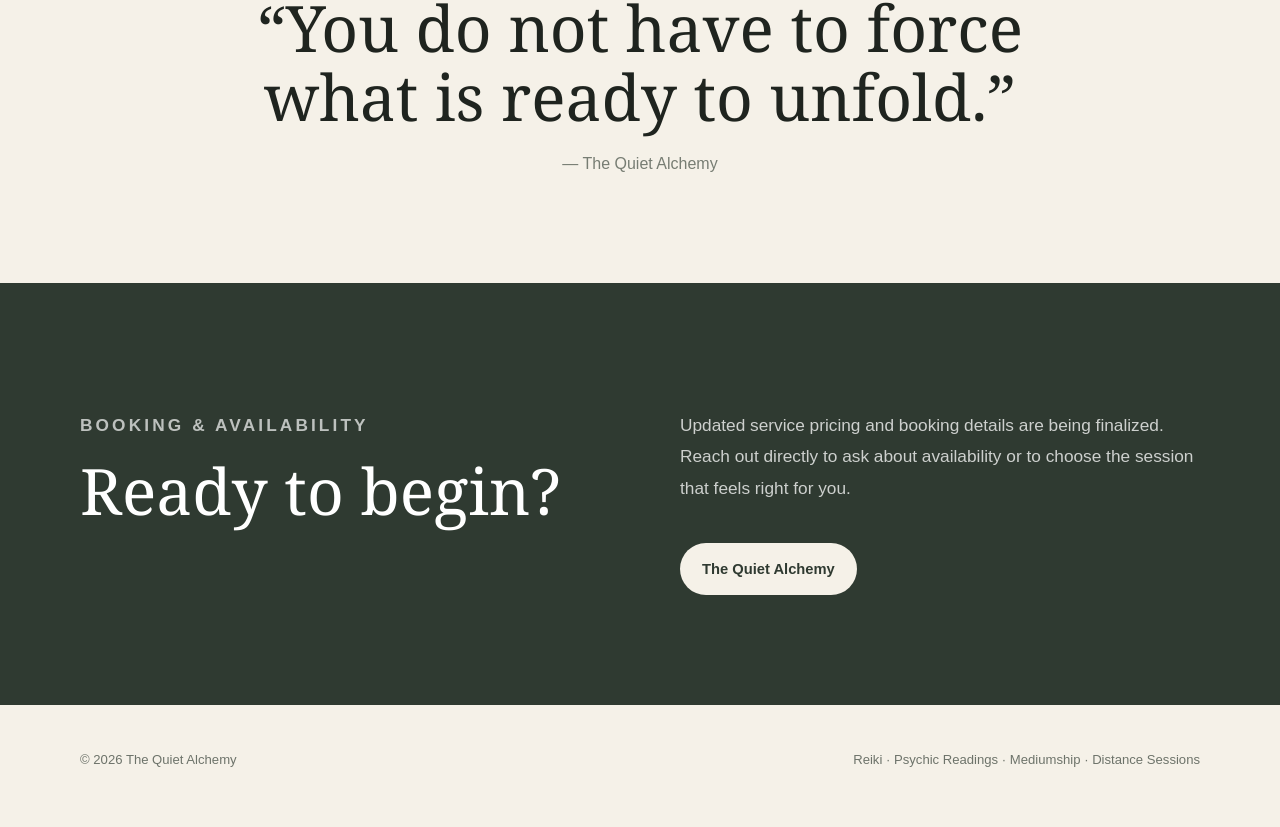
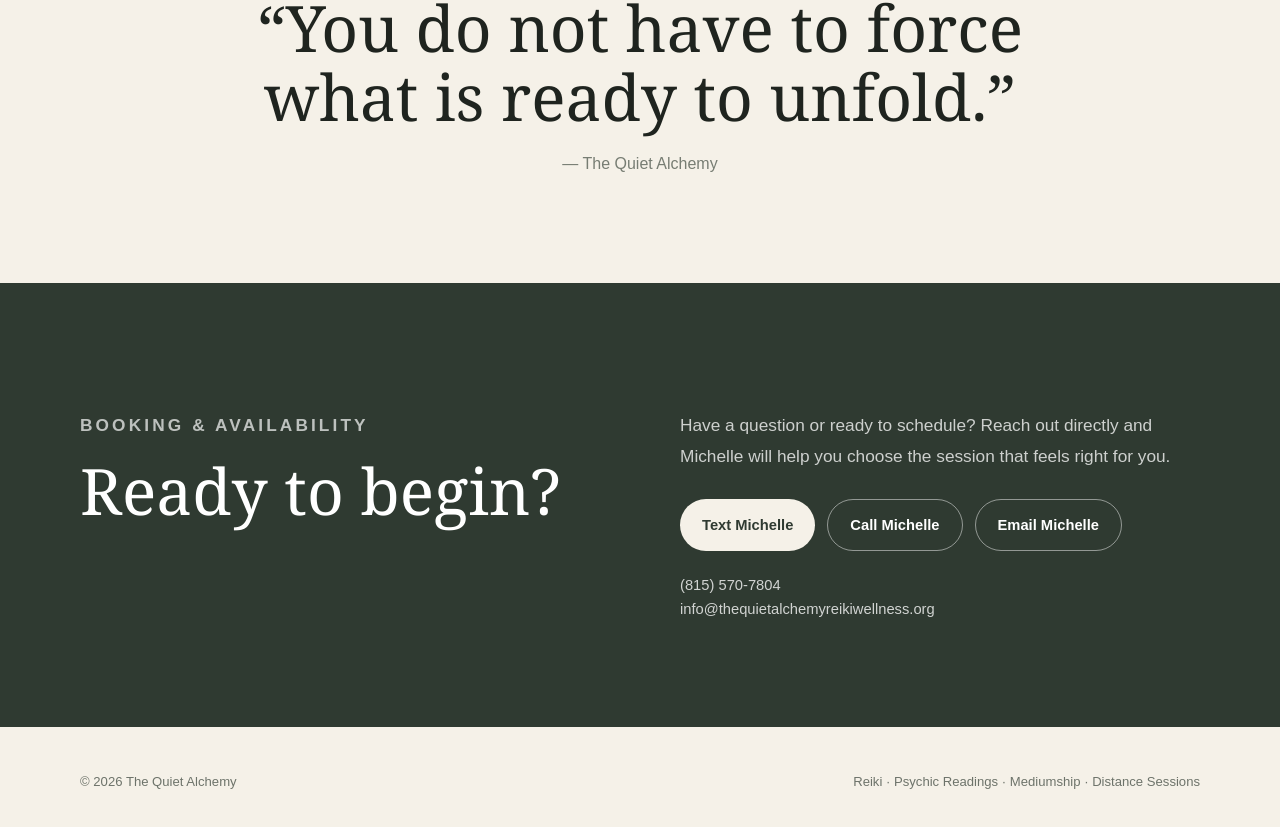
Before and after one commit to tommygreer1/quiet-alchemy-reiki-wellness, a Next.js app: page / in a window 1280 px wide. Shown: the part 2523-3350 px from the top of the page. Built offline with nearby package versions, Linux system fonts and the light colour scheme.

Commit message:
Add direct booking contact options
* Add booking contact actions

* Style booking contact actions

```diff
--- a/app/globals.css
+++ b/app/globals.css
@@ -43,10 +43,12 @@ h2 { font-size: clamp(2.4rem, 5vw, 4.6rem); line-height: 1; }
 h3 { font-size: 1.7rem; margin-bottom: 12px; }
 .heroCopy { font-size: clamp(1.05rem, 2vw, 1.3rem); line-height: 1.7; max-width: 660px; color: rgba(255,255,255,.88); }
 .heroActions { display: flex; gap: 12px; flex-wrap: wrap; margin-top: 34px; }
-.button { display: inline-flex; align-items: center; justify-content: center; min-height: 52px; padding: 0 22px; border-radius: 999px; font-weight: 700; font-size: .92rem; }
+.button { display: inline-flex; align-items: center; justify-content: center; min-height: 52px; padding: 0 22px; border-radius: 999px; font-weight: 700; font-size: .92rem; transition: transform .2s ease, opacity .2s ease, background .2s ease; }
+.button:hover { transform: translateY(-2px); }
 .button.primary { background: #fff; color: var(--deep); }
 .button.ghost { border: 1px solid rgba(255,255,255,.55); color: #fff; }
-.button.light { background: var(--paper); color: var(--deep); margin-top: 22px; }
+.button.light { background: var(--paper); color: var(--deep); }
+.button.outlineLight { border: 1px solid rgba(255,255,255,.48); color: #fff; }
 
 .section { padding: 110px 0; }
 .aboutGrid { display: grid; grid-template-columns: .9fr 1.1fr; gap: 80px; }
@@ -65,6 +67,9 @@ h3 { font-size: 1.7rem; margin-bottom: 12px; }
 .contactSection { background: var(--deep); color: #fff; }
 .contactCard { display: grid; grid-template-columns: 1fr 1fr; gap: 80px; align-items: start; }
 .contactCard p { color: rgba(255,255,255,.76); line-height: 1.8; font-size: 1.08rem; }
+.contactActions { display: flex; flex-wrap: wrap; gap: 12px; margin-top: 26px; }
+.contactDetails { display: flex; flex-direction: column; gap: 8px; margin-top: 26px; color: rgba(255,255,255,.78); font-size: .92rem; }
+.contactDetails a:hover { color: #fff; }
 .footer { min-height: 110px; display: flex; justify-content: space-between; align-items: center; gap: 20px; font-size: .82rem; color: #6d736a; }
 
 @media (max-width: 800px) {
@@ -83,4 +88,7 @@ h3 { font-size: 1.7rem; margin-bottom: 12px; }
   .brand { font-size: 1.05rem; }
   .navLinks a:nth-child(1) { display: none; }
   h1 { font-size: 3.4rem; }
+  .contactActions { flex-direction: column; }
+  .contactActions .button { width: 100%; }
+  .contactDetails a { overflow-wrap: anywhere; }
 }
--- a/app/page.js
+++ b/app/page.js
@@ -108,11 +108,18 @@ export default function Home() {
           </div>
           <div>
             <p>
-              Updated service pricing and booking details are being finalized.
-              Reach out directly to ask about availability or to choose the session
-              that feels right for you.
+              Have a question or ready to schedule? Reach out directly and Michelle
+              will help you choose the session that feels right for you.
             </p>
-            <a className="button light" href="#top">The Quiet Alchemy</a>
+            <div className="contactActions">
+              <a className="button light" href="sms:+18155707804">Text Michelle</a>
+              <a className="button outlineLight" href="tel:+18155707804">Call Michelle</a>
+              <a className="button outlineLight" href="mailto:info@thequietalchemyreikiwellness.org?subject=Booking%20Inquiry%20-%20The%20Quiet%20Alchemy">Email Michelle</a>
+            </div>
+            <div className="contactDetails">
+              <a href="tel:+18155707804">(815) 570-7804</a>
+              <a href="mailto:info@thequietalchemyreikiwellness.org">info@thequietalchemyreikiwellness.org</a>
+            </div>
           </div>
         </div>
       </section>
```
